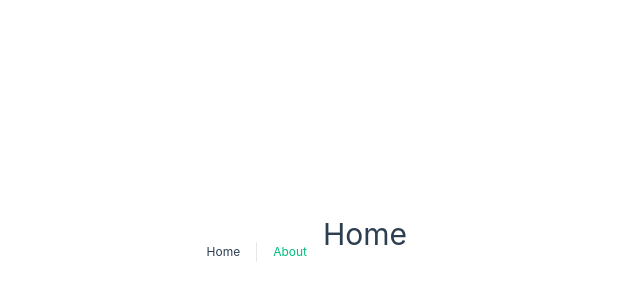
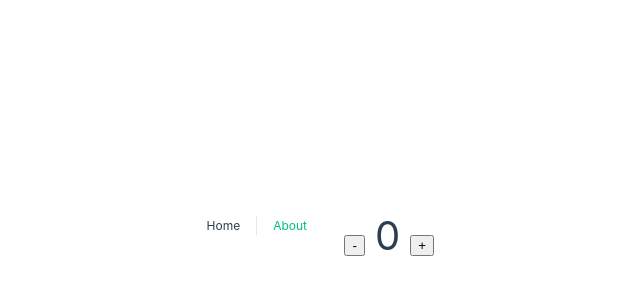
Before and after one commit to Viktorres19/project-01-composition-api, a Vue app: page / in a window 1280 px wide. Shown: the part 164-464 px from the top of the page, without its empty margins (317-957 px from the left). Built offline with nearby package versions, Linux system fonts and the light colour scheme.

Commit message:
03 Options API vs Composition API - Switching Over

```diff
--- a/src/App.vue
+++ b/src/App.vue
@@ -1,6 +1,5 @@
 <script setup>
 import { RouterLink, RouterView } from 'vue-router'
-import HelloWorld from './components/HelloWorld.vue'
 </script>
 
 <template>
--- a/src/views/HomeView.vue
+++ b/src/views/HomeView.vue
@@ -1,5 +1,73 @@
 <template>
   <div class="home">
-    <h1>Home</h1>
+    <div>
+      <button @click="decreaseCounter">-</button>
+      <span class="counter">{{counter}}</span>
+      <button @click="increaseCounter">+</button>
+    </div>
   </div>
 </template>
+
+<script setup>
+import { ref } from 'vue'
+
+const counter = ref(0)
+
+const increaseCounter = () => {
+  counter.value++
+}
+
+const decreaseCounter = () => {
+  counter.value--
+}
+</script>
+
+<!-- <script>
+import { ref } from 'vue'
+export default {
+  setup() {
+    const counter = ref(0)
+
+    const increaseCounter = () => {
+      counter.value++
+    }
+
+    const decreaseCounter = () => {
+      counter.value--
+    }
+
+    return {
+      increaseCounter, decreaseCounter, counter
+    }
+  }
+}
+</script> -->
+
+<!-- <script>
+export default {
+  data() {
+    return {
+      counter: 0
+    }
+  },
+  methods: {
+    increaseCounter() {
+      this.counter++
+    },
+    decreaseCounter() {
+      this.counter--
+    }
+  }
+}
+</script> -->
+
+<style>
+.home {
+  text-align: center;
+  padding: 20px;
+}
+.btn, .counter {
+  font-size: 40px;
+  margin: 10px;
+}
+</style>
```
